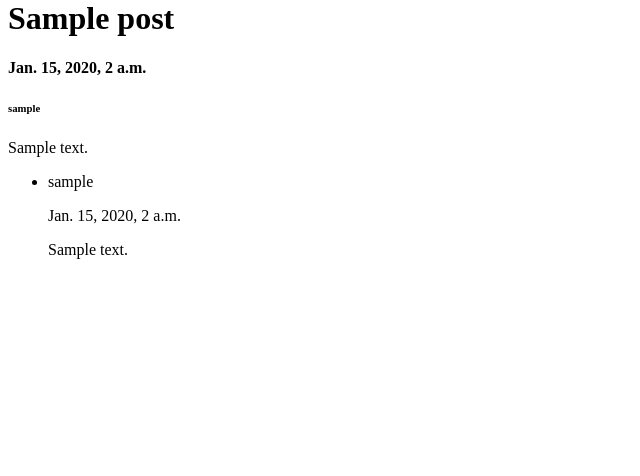
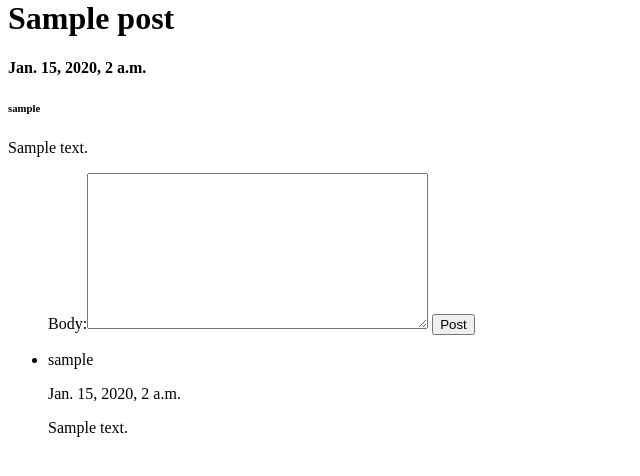
Before and after one commit to rockchalkwushock/pdx-code-labs, a Django app: the page made by django-blog/blog/blogapp/forms.py in a window 1280 px wide. Shown: the part 21-497 px from the top of the page, without its empty margins (0-640 px from the left). Run offline with Django 3.2, Linux system fonts and the light colour scheme; tables that the repository leaves empty hold one stand-in row (Sample ...).

Commit message:
adds comment functionality.

```diff
--- a/django-blog/blog/blogapp/forms.py
+++ b/django-blog/blog/blogapp/forms.py
@@ -6,3 +6,9 @@ class CreatePost(forms.ModelForm):
     class Meta:
         model = models.Post
         fields = ['title', 'body']
+
+
+class CreateComment(forms.ModelForm):
+    class Meta:
+        model = models.Comment
+        fields = ['body']
--- a/django-blog/blog/blogapp/templates/blogapp/detail.html
+++ b/django-blog/blog/blogapp/templates/blogapp/detail.html
@@ -5,6 +5,10 @@
   <h6>{{post.user}}</h6>
   <p>{{post.body}}</p>
   <ul>
+    <form action="{% url 'blog:detail' title=post.title %}" method="POST">
+      {% csrf_token %} {{ form }}
+      <button type="submit">Post</button>
+    </form>
     {% for comment in comments %}
     <li>
       <p>{{comment.user}}</p>
--- a/django-blog/blog/blogapp/views.py
+++ b/django-blog/blog/blogapp/views.py
@@ -1,4 +1,4 @@
-from django.shortcuts import render
+from django.shortcuts import render, redirect
 from django.http import HttpResponseRedirect
 from django.urls import reverse
 from django.contrib.auth.forms import AuthenticationForm, UserCreationForm
@@ -17,9 +17,19 @@ def index(request):
 
 def detail(request, title):
     post = Post.objects.get(title=title)
-    comments = Comment.objects.filter(post=post).order_by('-timestamp')
-    context = {'post': post, 'comments': comments}
-    return render(request, 'blogapp/detail.html', context)
+    if request.method == 'POST':
+        form = forms.CreateComment(request.POST)
+        if form.is_valid():
+            instance = form.save(commit=False)
+            instance.post = post
+            instance.user = request.user
+            instance.save()
+            return redirect('blog:detail', title)
+    else:
+        comments = Comment.objects.filter(post=post).order_by('-timestamp')
+        form = forms.CreateComment()
+        context = {'post': post, 'comments': comments, 'form': form}
+        return render(request, 'blogapp/detail.html', context)
 
 
 @login_required
```
